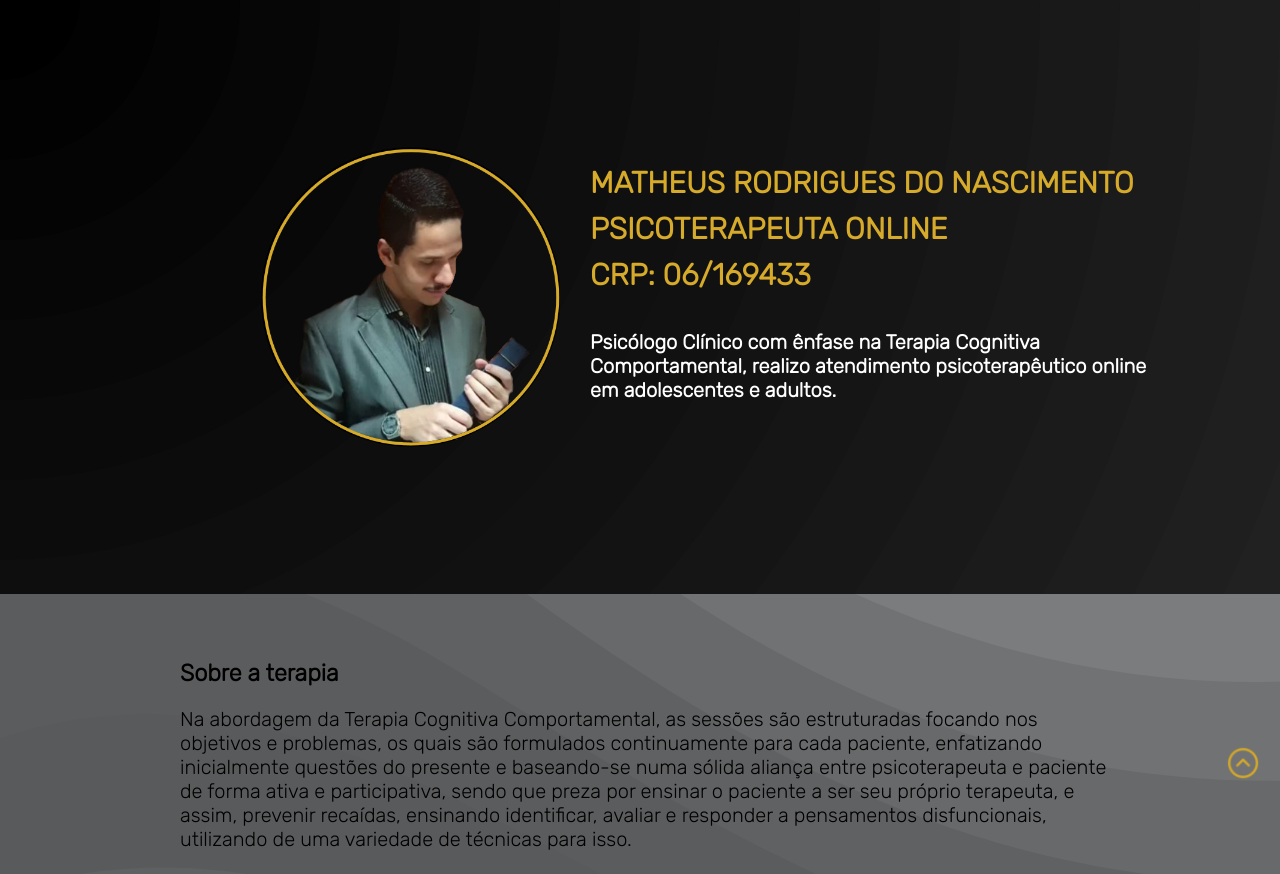
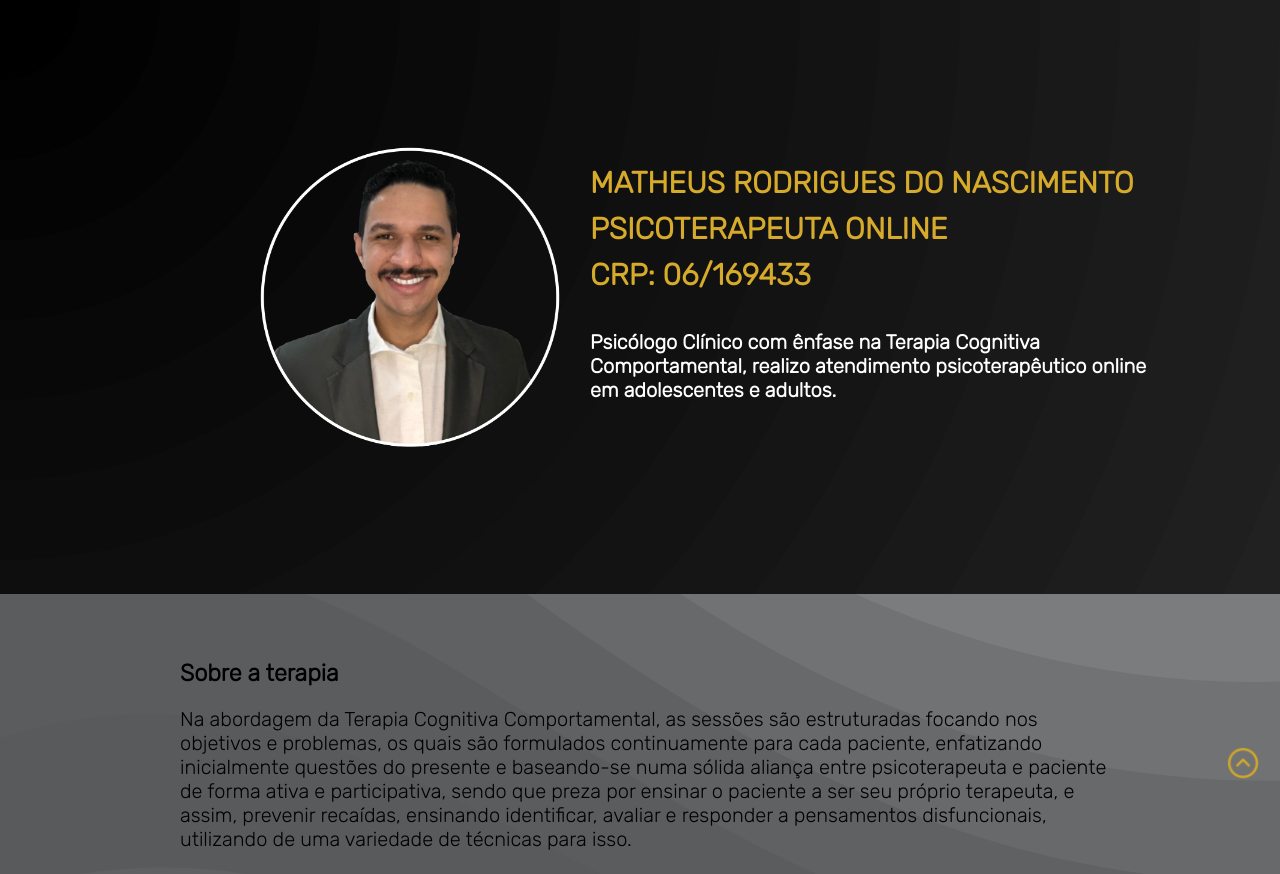
Before and after one commit to lehmello/mathLandpage, a plain HTML site: page index.html in a window 1280 px wide. Shown: the top 874 px of the page. Drawn offline with Linux system fonts and the light colour scheme.

Commit message:
Add files via upload

```diff
--- a/index.html
+++ b/index.html
@@ -18,7 +18,7 @@
 			<section class="bg1 section">
 				<div class="sobre">
 					<div class="img">
-					<img src="img/math.png" alt="Foto de Matheus Rodrigues" width="300" height="300">
+					<img src="img/new-math.png" alt="Foto de Matheus Rodrigues" width="300" height="300">
 					</div>
 					<div class="sobre-text">
 					<h2>Matheus Rodrigues do Nascimento </h2>
```
Also changed, not shown: img/new-math.png (added).
